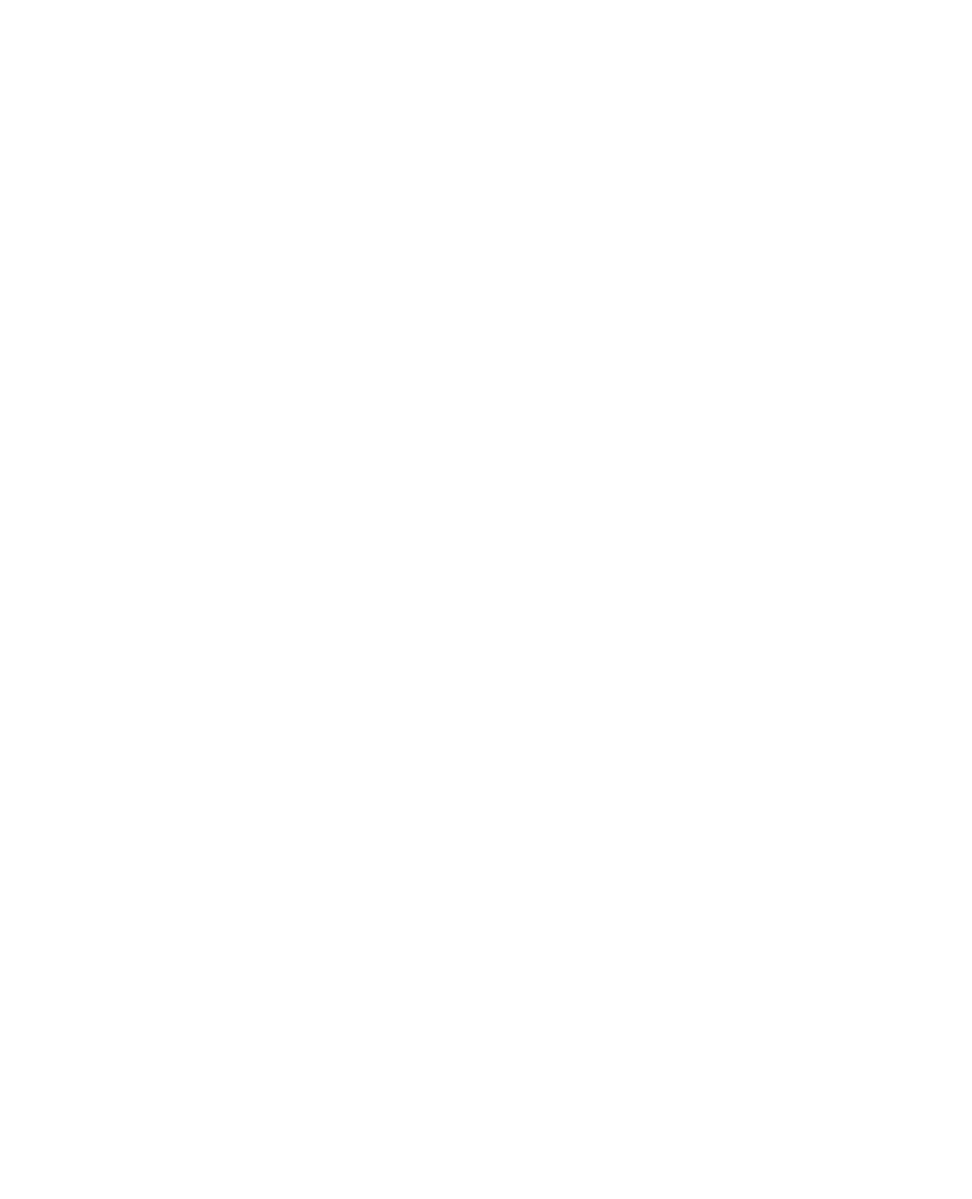
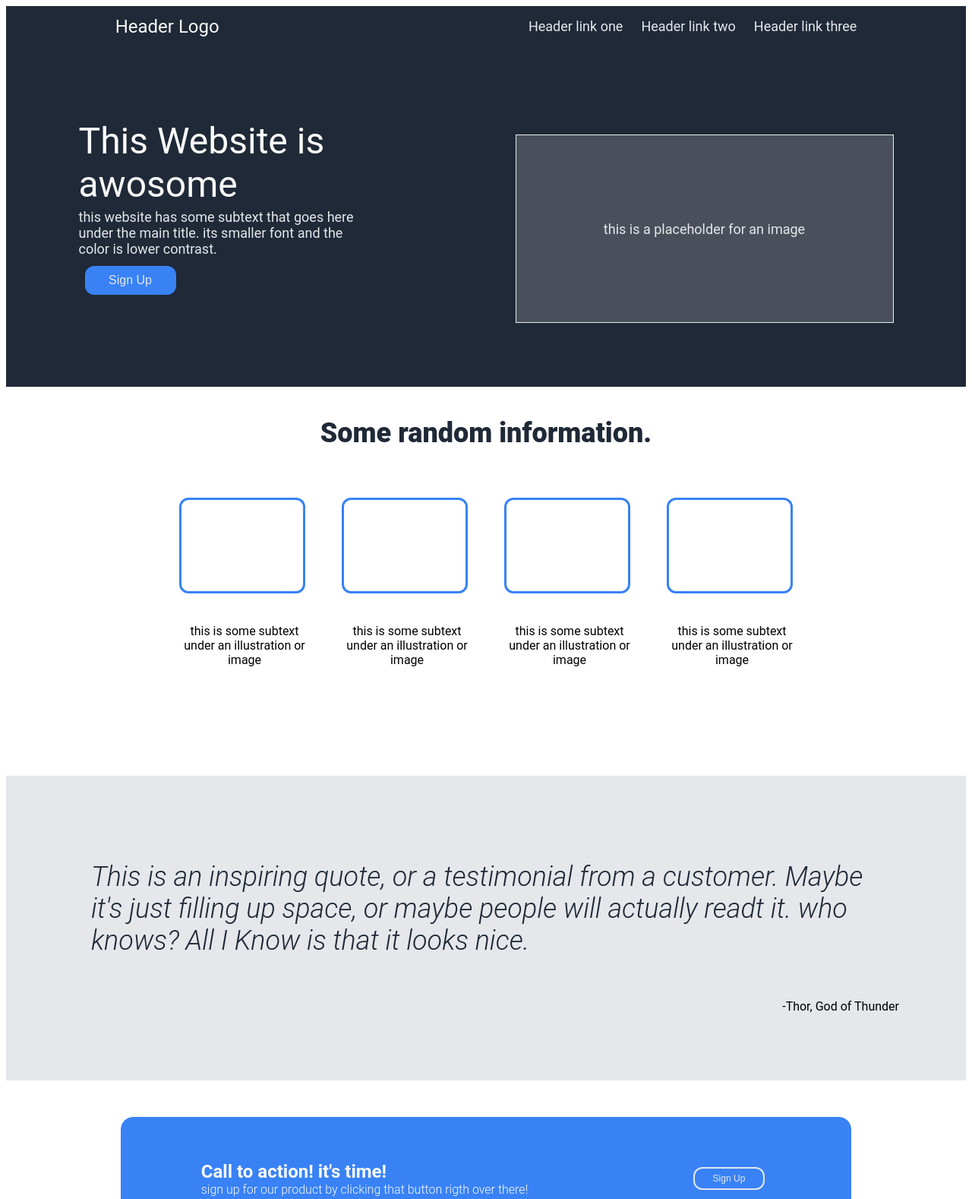
Before and after one commit to irun-shub/hero-grail, a plain HTML site: page index.html in a window 1280 px wide. Shown: the top 1578 px of the page at 76% size. Before the commit the page ends 800 px from the top, so only its background shows below. Drawn offline with Linux system fonts and the light colour scheme.

Commit message:
create the hero page and done with it

```diff
--- a/CSS/styles.css
+++ b/CSS/styles.css
@@ -0,0 +1,208 @@
+body {
+    font-family: Roboto;
+}
+
+ul {
+    list-style-type: none;
+    display: flex;
+    gap: 24px;
+
+}
+
+a {
+    text-decoration: none;
+    margin: 0;
+    padding: 0;
+    color: #e5e7eb;
+    font-size: 18px;
+
+
+}
+
+.header {
+    background-color: #1f2937;
+}
+
+.navigation {
+    margin-bottom: 6em;
+}
+
+.header-logo {
+    color: #f9faf8;
+    font-size: 24px;
+    margin-right: 80px;
+
+}
+
+.bold {
+    font-size: 48px;
+    color: #f9faf8;
+    font-weight: 900px;
+}
+
+.awepara {
+    color: #e5e7eb;
+    font-size: 18px;
+}
+
+.placeholder {
+    color: #e5e7eb;
+    font-size: 18px;
+    display: flex;
+    justify-content: center;
+    align-items: center;
+    border: 1px solid #eee;
+    padding: 48px;
+    width: 400px;
+    height: 150px;
+    background-color: rgba(241, 233, 233, 0.2);
+
+
+}
+
+.sign-up1 {
+    background-color: #3882f6;
+    color: #e5e7eb;
+    padding: 10px 24px;
+    border-radius: 12px;
+    text-align: center;
+    text-decoration: none;
+    border: none;
+    font-size: 16px;
+    max-width: 120px;
+    margin: 8px;
+
+
+}
+
+.navigation {
+    display: flex;
+    justify-content: space-around;
+    align-items: center;
+}
+
+.content-part1 {
+    display: flex;
+    justify-content: space-around;
+    align-items: center;
+    padding-bottom: 64px;
+}
+
+.awosome {
+    display: flex;
+    flex-direction: column;
+    gap: 4px;
+    flex-wrap: wrap;
+    height: 18em;
+    width: 24em;
+}
+
+.part-2 {
+    display: flex;
+    justify-content: center;
+    align-items: center;
+    flex-direction: column;
+    padding: 40px;
+    gap: 40px;
+}
+
+.random {
+    font-size: 36px;
+    color: #1f2937;
+    font-weight: 900;
+}
+
+.random-photogrid {
+    display: flex;
+
+
+}
+
+.flexiy {
+    display: flex;
+    flex-direction: column;
+    gap: 16px;
+}
+
+.picture {
+    border: 3px solid #3882f6;
+    height: 120px;
+    width: 160px;
+    border-radius: 12px;
+    margin: 24px;
+}
+
+.subtext {
+
+    width: 160px;
+    height: 160px;
+    display: flex;
+    margin-left: 30px;
+    text-align: center;
+
+}
+.quote{
+    background-color: #e5e7eb;
+    padding: 72px;
+}
+.quote-text{
+     font-size:36px;
+    color: #1f2937;
+    font-weight: 300;
+    padding: 40px;
+}
+.name{
+    display: flex;
+    justify-content: flex-end;
+    padding: 16px;
+}
+.center{
+    display: flex;
+    justify-content: center;
+}
+.signup-box{
+    background-color: #3882f6;
+    display: flex;
+    border: #3882f6 solid 1px;
+    border-radius: 16px;
+    height: 160px;
+    width: 60em;
+    margin: 48px;
+    justify-content: space-around;
+    align-items: center;
+
+}
+.text1{
+    font-weight: 600;
+    font-size: 24px;
+}
+.text2{
+    font-weight: 300;
+}
+.text1 ,.text2{
+    color: #f9faf8;
+}
+.sign-up2{
+    background-color: #3882f6;
+    color: #e5e7eb;
+    padding: 6px 24px;
+    border-radius: 12px;
+    text-align: center;
+    text-decoration: none;
+    border: 2px solid #e5e7eb;
+    font-size: 12px;
+    max-width: 120px;
+    margin: 8px;
+
+}
+
+/* footer part */
+
+.footer{
+    background-color: #1f2937;
+    color: #f9faf8;
+    display: flex;
+    justify-content: center;
+    align-items: center;
+    height: 72px;
+}
--- a/index.html
+++ b/index.html
@@ -1,12 +1,110 @@
 <!DOCTYPE html>
 <html lang="en">
+
 <head>
     <meta charset="UTF-8">
     <meta name="viewport" content="width=device-width, initial-scale=1.0">
     <title>Hero's Holy Grail</title>
     <link rel="stylesheet" href="./CSS/styles.css">
 </head>
+
 <body>
+    <!-- we want to create header, content part 1 , part 2 and part 3 , part 4, then at the last footer. -->
+    <!-- and lets create it step by step one at a time -->
+    <!-- date 30 oct 2025 1.48 PM Header and content part1 done -->
+    <div class="header">
+        <div class="navigation">
+            <div class="header-logo">
+                Header Logo
+            </div>
+            <div class="nav-links">
+                <ul>
+                    <li><a href="">Header link one</a></li>
+                    <li><a href="">Header link two</a></li>
+                    <li><a href="">Header link three</a></li>
+                </ul>
+            </div>
+        </div>
 
+        <div class="content-part1">
+            <div class="awosome">
+                <div class="bold">This Website is awosome</div>
+                <div class="awepara">this website has some subtext that goes here under the main title. its smaller font
+                    and the color is lower contrast. </div>
+                <button class="sign-up1">Sign Up</button>
+            </div>
+
+            <div class="placeholder">
+                this is a placeholder for an image
+            </div>
+        </div>
+    </div>
+    <!-- header and content part1 end -->
+
+    <!-- part 2 date 1 Nov 2025 start -->
+    <div class="part-2">
+        <div class="random">
+            Some random information.
+        </div>
+        <div class="random-photogrid">
+            <div class="flexiy">
+                <div class="picture"></div>
+                <div class="subtext">
+                    this is some subtext under an illustration or image
+                </div>
+            </div>
+
+            <div class="flexiy">
+                <div class="picture"></div>
+                <div class="subtext">
+                    this is some subtext under an illustration or image
+                </div>
+            </div>
+
+            <div class="flexiy">
+                <div class="picture"></div>
+                <div class="subtext">
+                    this is some subtext under an illustration or image
+                </div>
+            </div>
+
+            <div class="flexiy">
+                <div class="picture"></div>
+                <div class="subtext">
+                    this is some subtext under an illustration or image
+                </div>
+            </div>
+
+        </div>
+    </div>
+    <!-- part 2 date 4 nov 2025 end -->
+
+    <!-- part 3 date 4 nov 2025 end -->
+    <div class="quote">
+        <div class="quote-text"><em>This is an inspiring quote, or a testimonial from a customer. Maybe it's just filling up
+            space, or maybe people will actually readt it. who knows? All I Know is that it looks nice.</em>
+        </div>
+        <div class="name"> -Thor, God of Thunder </div>
+    </div>
+    <!-- part3 date 4 nov 2025 end -->
+
+    <!-- part4 date 4 nov 2025 start -->
+     <div class="center">
+        <div class="signup-box">
+        <div class="signup-text">
+            <div class="text1">Call to action! it's time!</div>
+            <div class="text2">sign up for our product by clicking that button rigth over there!</div>
+        </div>
+        <button class="sign-up2">Sign Up</button>
+     </div>
+     </div>
+
+     <!-- part2 date 4 nov 2025 end -->
+
+     <!-- part footer date 5 nov 2025 -->
+      <div class="footer">
+        Copyright &#169;  the odin project 2025
+      </div>
 </body>
+
 </html>
```
